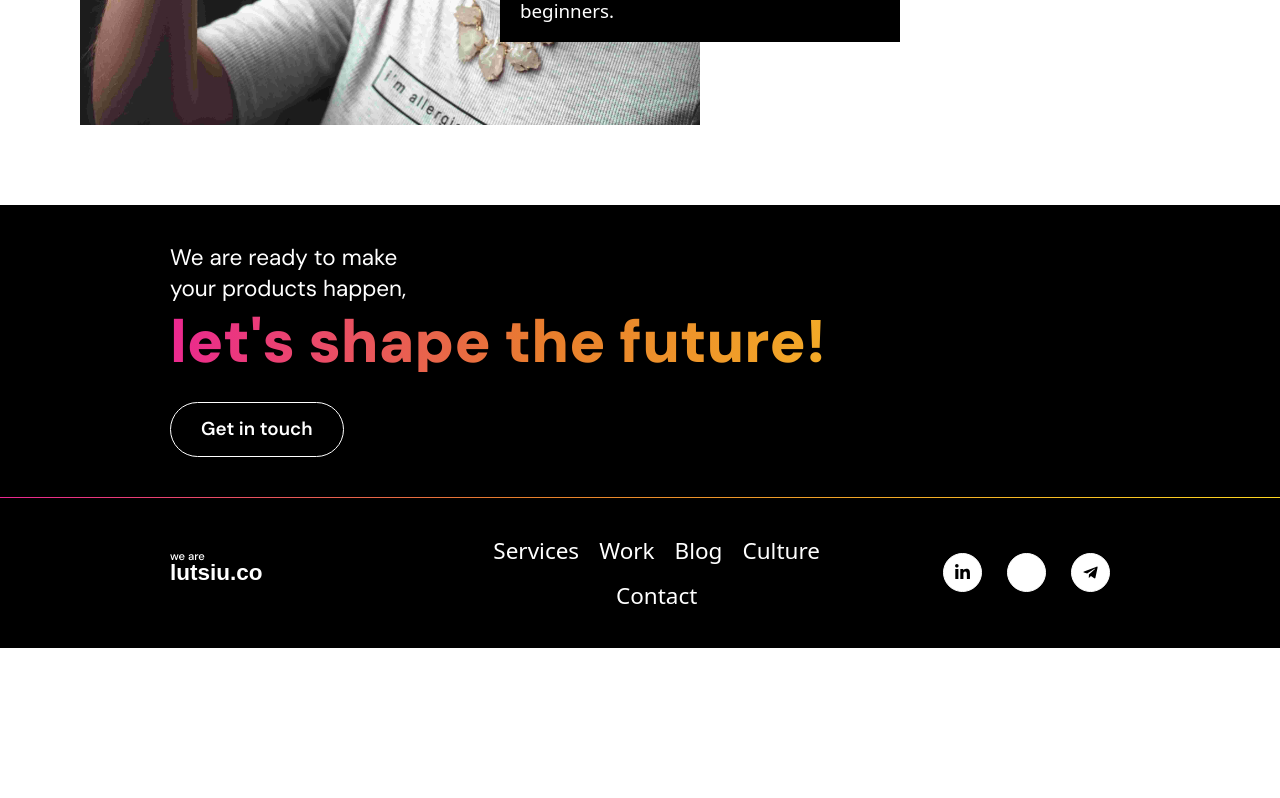
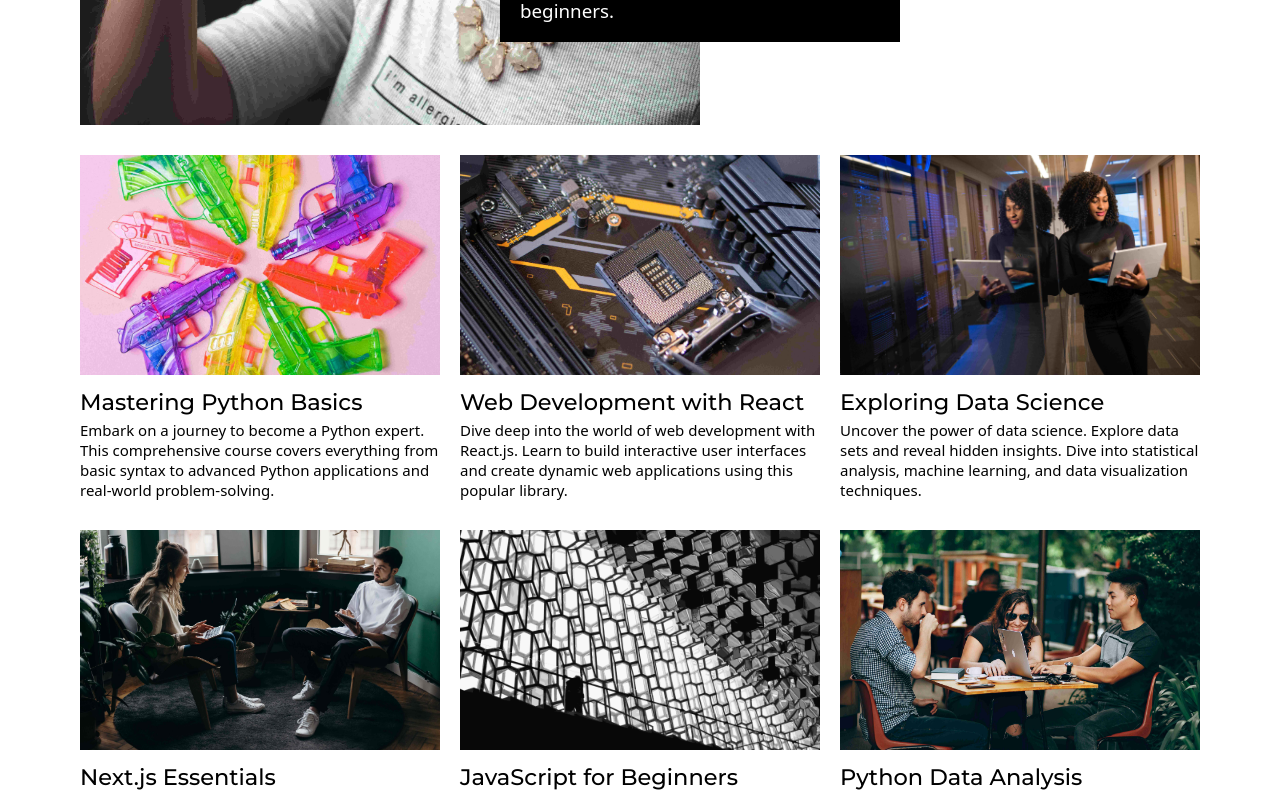
Before and after one commit to lutsiu/lutsiu.co, a React (Vite) app in the folder frontend/: page /blog in a window 1280 px wide. Shown: the part 780-1578 px from the top of the page. Before the commit the page ends 1428 px from the top, so only its background shows below. Built offline with nearby package versions, Linux system fonts and the light colour scheme; some icons are missing.

Commit message:
blog page is done

```diff
--- a/frontend/src/pages/Blog/GridCollection/BigCard/index.tsx
+++ b/frontend/src/pages/Blog/GridCollection/BigCard/index.tsx
@@ -1,4 +1,4 @@
-import { useEffect, useRef } from "react";
+import { useRef } from "react";
 import { ICard } from "../../../../interfaces/models";
 import { motion } from "framer-motion";
 import useShowAnimation from "../../../../hooks/useShowAnimation";
--- a/frontend/src/pages/Blog/GridCollection/Card/index.tsx
+++ b/frontend/src/pages/Blog/GridCollection/Card/index.tsx
@@ -1,8 +1,23 @@
 import { ICard } from "../../../../interfaces/models";
 
 export default function Card(props: ICard) {
-  const {img, title, descr} = props;
+  const { img, title, descr } = props;
   return (
-    <div></div>
-  )
+    <div className="">
+      <img
+        src={img}
+        alt="card-image"
+        className="h-[15rem] sm:h-[20rem] md:h-[25rem] lg:h-[22rem] w-full object-cover"
+      />
+      <div>
+        <h3
+          className="text-5xl sm:text-2xl md:text-3xl xl:text-4xl font-medium mt-[1.5rem]"
+          style={{ fontFamily: "Montserrat, sans-serif" }}
+        >
+          {title}
+        </h3>
+        <p className="text-xl lg:text-2xl mt-[.5rem]">{descr}</p>
+      </div>
+    </div>
+  );
 }
--- a/frontend/src/pages/Blog/GridCollection/index.tsx
+++ b/frontend/src/pages/Blog/GridCollection/index.tsx
@@ -2,9 +2,24 @@
 import data from "../data";
 import BigCard from "./BigCard";
 import Card from "./Card";
+import { motion } from "framer-motion";
+import {  useRef } from "react";
+import useShowAnimation from "../../../hooks/useShowAnimation";
 export default function GridCollection() {
   const bigCard = data.at(0);
   const otherCards = data.slice(1, -1);
+  const gridCollectionRef = useRef<null | HTMLDivElement>(null);
+
+  const conditionalCB = () => {
+    const { current } = gridCollectionRef;
+    if (!current) return false;
+    const { top } = current.getBoundingClientRect();
+
+    if (top < 600) {
+      return true;
+    }
+  };
+  const showAnimation = useShowAnimation(conditionalCB);
   return (
     <section className={`${styles.padding} grid-collection pt-[2rem]`}>
       {bigCard && (
@@ -13,11 +28,20 @@
         </div>
       )}
       {otherCards && (
-        <div>
+        <motion.div
+          ref={gridCollectionRef}
+          initial={{ opacity: 0, y: 100 }}
+          animate={{
+            opacity: showAnimation ? 1 : 0,
+            y: showAnimation ? 0 : 100,
+          }}
+          transition={{ duration: 0.5 }}
+          className="grid grid-cols-1 sm:grid-cols-3 gap-x-[2rem] gap-y-[3rem] mt-[3rem]"
+        >
           {otherCards.map((card, i) => {
             return <Card key={i} {...card} />;
           })}
-        </div>
+        </motion.div>
       )}
     </section>
   );
```
